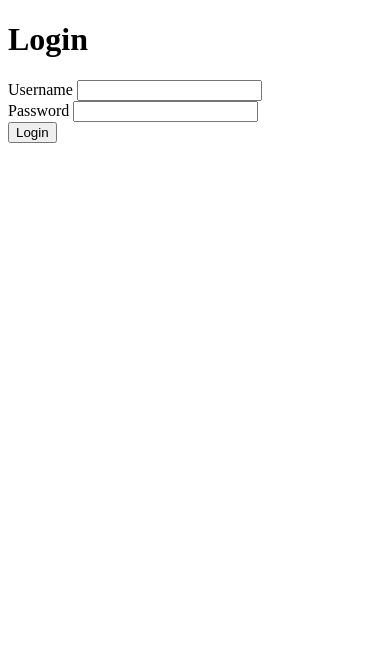
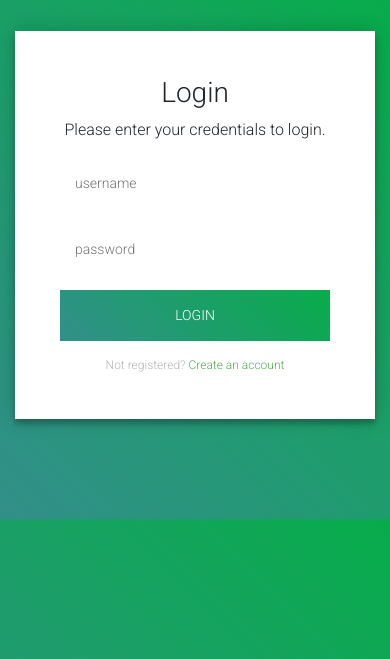
Before and after one commit to Prag066/Django-Instant-Chat-Server-with-DB-Connection, a Django app: page /chat/login/ in a window 390 px wide. Shown: the top 659 px of the page. Run offline with Django 3.2, Linux system fonts and the light colour scheme; some libraries are stand-ins or nearby versions.

Commit message:
added base template

```diff
--- /dev/null
+++ b/chat/static/css/login.css
@@ -0,0 +1,93 @@
+@import url(https://fonts.googleapis.com/css?family=Roboto:300);
+
+header .header{
+    background-color: #fff;
+    height: 45px;
+}
+header a img{
+    width: 134px;
+    margin-top: 4px;
+}
+.login-page{
+    width: 360px;
+    padding: 8% 0 0;
+    margin: auto;
+}
+.form{
+    position: relative;
+    z-index: 1;
+    background: #FFFFFF;
+    max-width: 360px;
+    margin: 0 auto 100px;
+    padding: 45px;
+    text-align: center;
+    box-shadow: 0 0 20px 0 rgba(0, 0, 0, 0.2), 0 5px 5px 0 rgba(0, 0, 0, 0.24);
+}
+.form input{
+    font-family: "Roboto",sans-serif;
+    background: f2f2f2;
+    border: 0;
+    outline: 0;
+    width: 100%;
+    margin:0 0 15px;
+    padding: 15px;
+    box-sizing: border-box;
+    font-size: 14px;
+}
+.form button{
+    font-family: "Roboto",sans-serif;
+    text-transform: uppercase;
+    outline: 0;
+    background-color: 328f8a;
+    background-image: linear-gradient(45deg,#328f8a,#08ac4b);
+    width: 100%;
+    border: 0;
+    padding: 15px;
+    color: #FFFFFF;
+    font-size: 14px;
+    -webkit-transition: all 0.3 ease;
+    transition: all 0.3 ease;
+    cursor: pointer;
+}
+.form .message{
+    margin: 15px 0 0;
+    color: #b3b3b3;
+    font-size:12px ;
+}
+.form .message a{
+    color: #4CAF50;
+    text-decoration: none;
+}
+body{
+    background-color: #328f8a;
+    background-image: linear-gradient(45deg,#328f8a,#08ac4b);
+    font-family: "Roboto", sans-serif;
+    -webkit-font-smoothing: antialiased;
+    -moz-osx-font-smoothing: grayscale;
+}
+.container {
+    position: relative;
+    z-index: 1;
+    max-width: 300px;
+    margin: 0 auto;
+  }
+
+
+
+
+/* .login{
+    text-align: center;
+    margin: 170px 475px ;
+    border: 2px solid black;
+}
+
+.loginHead{
+
+}
+
+.loginForm{
+    padding: 20px;
+}
+text-center{
+    text-align: center;
+} */
--- /dev/null
+++ b/chat/templates/base.html
@@ -0,0 +1,21 @@
+{% load static %}
+<!DOCTYPE html>
+<html lang="en">
+<head>
+    <meta charset="UTF-8">
+    <meta name="viewport" content="width=device-width, initial-scale=1.0">
+
+    <link href="https://stackpath.bootstrapcdn.com/bootstrap/4.5.0/css/bootstrap.min.css" rel="stylesheet">
+    <link rel="stylesheet" href="https://cdnjs.cloudflare.com/ajax/libs/font-awesome/4.7.0/css/font-awesome.min.css">
+
+
+    <!-- <link rel="stylesheet" href="base.css"> -->
+    {% block style %} {% endblock %}
+</head>
+<body>
+    {% block content %}
+
+    <script src="//ajax.googleapis.com/ajax/libs/jquery/1.12.4/jquery.min.js"></script>
+    {% endblock %}
+</body>
+</html>
--- a/chat/templates/login.html
+++ b/chat/templates/login.html
@@ -1,27 +1,25 @@
-<!DOCTYPE html>
-<html lang="en">
-<head>
-    <meta charset="UTF-8">
+{% extends 'base.html' %}
+{% load static %}
+{% block style %}
     <title>Login</title>
-</head>
-<body>
-    <div>
-        <h1>
-            Login
-        </h1>
+    <link rel="stylesheet" href="{% static 'css/login.css' %}">
+{% endblock %}
+{% block content %}
+    <div class="login-page">
+        <div class="form">
+            <div class="login">
+                <div class="login-header">
+                    <h3>Login</h3>
+                    <p>Please enter your credentials to login.</p>
+                </div>
+            </div>
+            <form class="login-form" method="post" action="">
+                {% csrf_token %}
+                <input type="text" placeholder="username" name="username" />
+                <input type="password" placeholder="password" name="password">
+                <button name="sub">login</button>
+                <p class="message">Not registered? <a href="{% url 'RegisterUser' %}">Create an account</a></p>
+            </form>
+        </div>
     </div>
-    <div>
-        <form method="post" action="">
-            {% csrf_token %}
-            <label for="username">Username</label>
-            <input type="text" name="username">
-            <br>
-            <label for="password">Password</label>
-            <input type="password" name="password">
-            <br>
-            <button type="submit" name="sub">Login</button>
-        </form>
-    </div>
-
-</body>
-</html>
+{% endblock %}
--- a/chat/urls.py
+++ b/chat/urls.py
@@ -4,6 +4,7 @@ from . import views
 
 urlpatterns = [
     path('login/',views.logged_in,name='logged_in'),
+    path('RegisterUser/',views.RegisterUser,name='RegisterUser'),
     path('logout/',views.logged_out,name='logged_out'),
     path('',views.index,name='index'),
     path('<str:user_name>/',views.room,name='room'),
--- a/chat/views.py
+++ b/chat/views.py
@@ -4,6 +4,10 @@ from django.contrib.auth.decorators import login_required
 from django.contrib.auth.models import User
 from .models import Person,Message
 
+
+def RegisterUser(request):
+    context = {}
+    return render(request,'RegisterUser.html',context)
 
 user_list = []
 def logged_in(request):
```
Also changed, not shown: chat/static/js/index.js (added, +11 -0 lines), chat/templates/RegisterUser.html (added, +10 -0 lines), chat/templates/chat/index.html (+66 -35 lines), chat/templates/chat/index1.html (added, +25 -0 lines), chat/templates/chat/room.html (+11 -14 lines), db.sqlite3.
